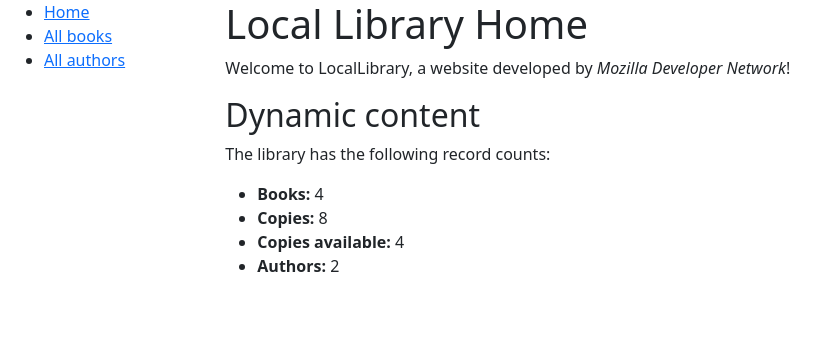
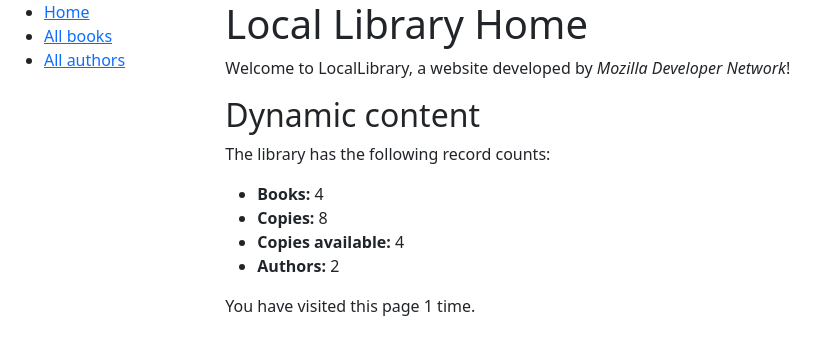
Before and after one commit to GauravKBhatt/Library_Management, a Django app: page /catalog/ in a window 1280 px wide. Shown: the top 355 px of the page, without its empty margins (0-827 px from the left). Run offline with Django 5.2, Linux system fonts and the light colour scheme; data comes from the database, SQL or seed files in the repository; both versions use the stored data as it was after the commit.

Commit message:
Tutorial 7 finished

```diff
--- a/catalog/templates/catalog/home.html
+++ b/catalog/templates/catalog/home.html
@@ -15,4 +15,7 @@
     <li><strong>Copies available:</strong> {{ num_instances_available }}</li>
     <li><strong>Authors:</strong> {{ num_authors }}</li>
   </ul>
+  <p>
+  You have visited this page {{ num_visits }} time{{ num_visits|pluralize }}.
+</p>
 {% endblock %}
--- a/catalog/views.py
+++ b/catalog/views.py
@@ -10,11 +10,15 @@ class HomeView(View):
         num_instances=BookInstance.objects.all().count()
         num_instances_available=BookInstance.objects.filter(status__exact='a').count()
         num_authors=Author.objects.count()
+        num_visits=request.session.get('num_visits',0)
+        num_visits+=1
+        request.session['num_visits']=num_visits
         context={
             'num_books':num_books,
             'num_instances':num_instances,
             'num_instances_available':num_instances_available,
-            'num_authors':num_authors
+            'num_authors':num_authors,
+            'num_visits':num_visits
         }
         return render(request,'catalog/home.html',context)
 
```
Also changed, not shown: db.sqlite3.
